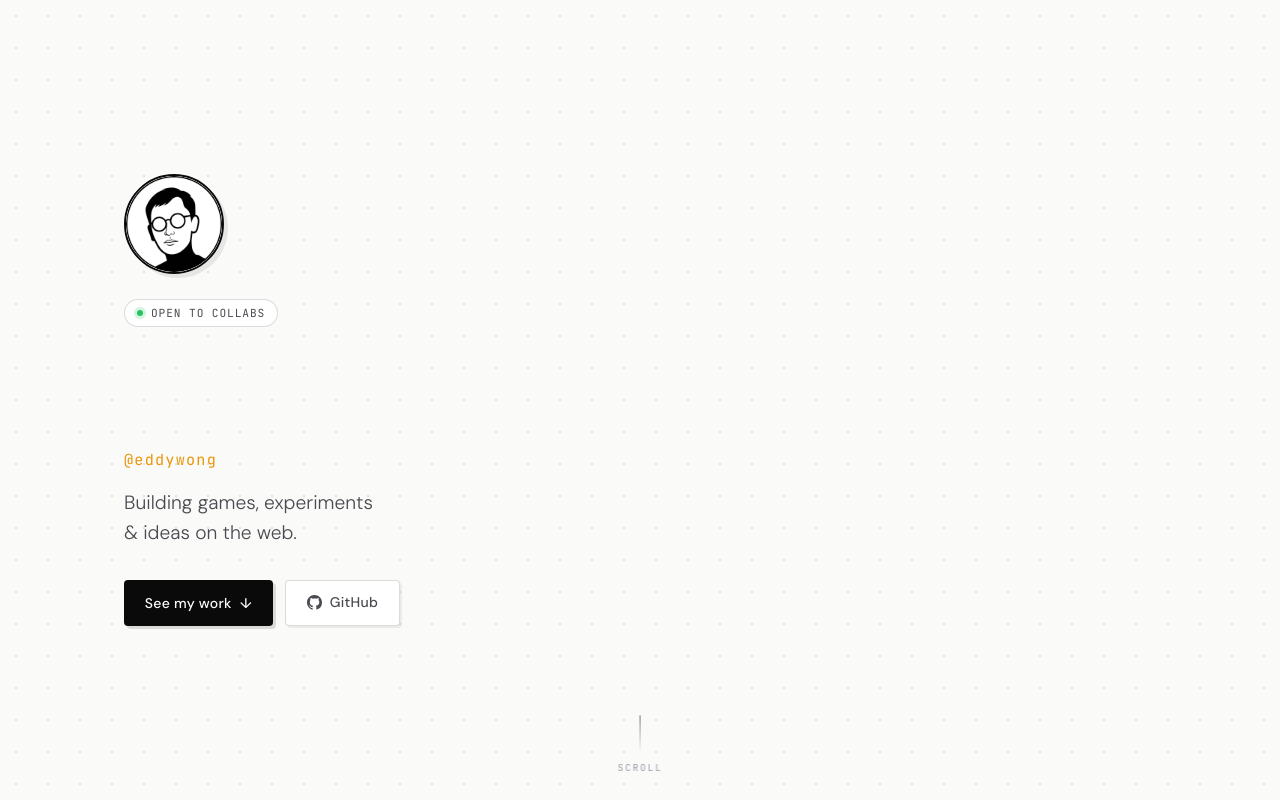
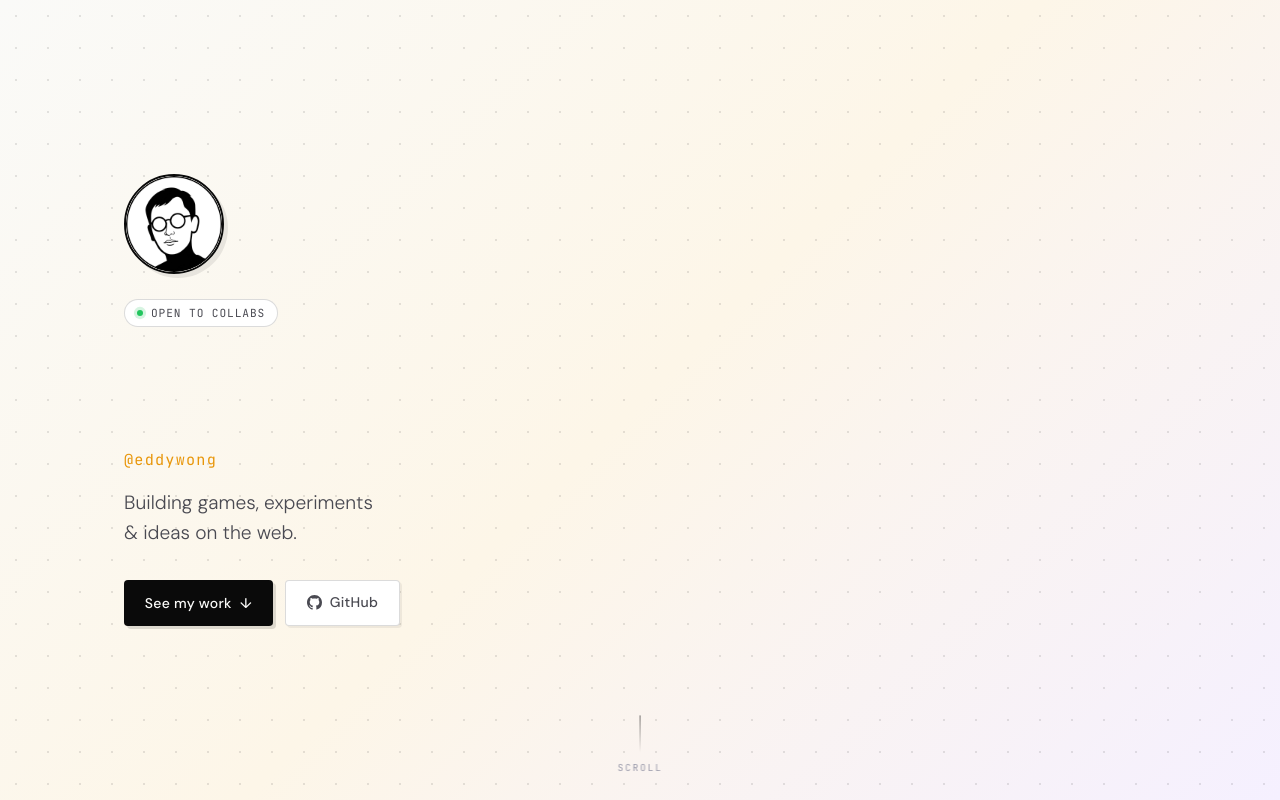
Before and after one commit to eddywong888/wwm-lab, a React (Vite) app: page / in a window 1280 px wide. Shown: the top 800 px of the page. Built offline with nearby package versions, Linux system fonts and the light colour scheme; no server answers.

Commit message:
Fill wwm-lab decorative text with gradient, add light bg gradient to hero

```diff
--- a/src/components/Hero.css
+++ b/src/components/Hero.css
@@ -7,7 +7,7 @@
   flex-direction: column;
   justify-content: center;
   overflow: hidden;
-  background: var(--bg);
+  background: linear-gradient(135deg, #fafaf8 0%, #fdf6e8 50%, #f5f0ff 100%);
   --mx: 0deg;
   --my: 0deg;
 }
@@ -68,8 +68,10 @@
   font-weight: 700;
   line-height: 0.9;
   letter-spacing: -0.04em;
-  color: transparent;
-  -webkit-text-stroke: 1.5px rgba(0,0,0,0.08);
+  background: linear-gradient(135deg, rgba(0,0,0,0.07) 0%, rgba(232,150,10,0.10) 100%);
+  -webkit-background-clip: text;
+  -webkit-text-fill-color: transparent;
+  background-clip: text;
   text-align: right;
   user-select: none;
   animation: fade-up 0.8s var(--ease) 0.4s both;
```
